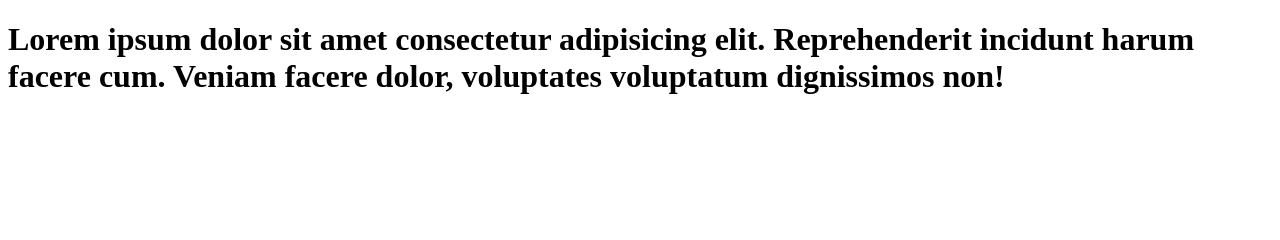
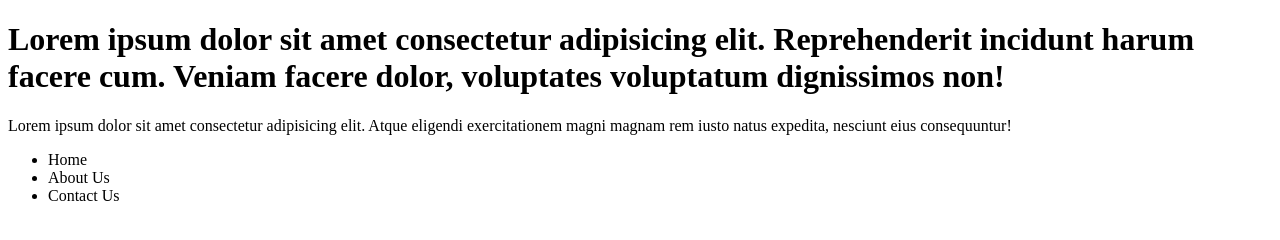
Before and after one commit to Artsyadi/Learn-Git, a plain HTML site: page index.html in a window 1280 px wide. Drawn offline with Linux system fonts and the light colour scheme.

Commit message:
add a list and a paragraph

```diff
--- a/index.html
+++ b/index.html
@@ -10,5 +10,14 @@
         Reprehenderit incidunt harum facere cum. Veniam facere dolor,
         voluptates voluptatum dignissimos non!
     </h1>
+    <p>Lorem ipsum dolor sit amet consectetur adipisicing elit. Atque
+        eligendi exercitationem magni magnam rem iusto natus expedita,
+        nesciunt eius consequuntur!
+    </p>
+    <ul>
+        <li>Home</li>
+        <li>About Us</li>
+        <li>Contact Us</li>
+    </ul>
 </body>
 </html>
```
